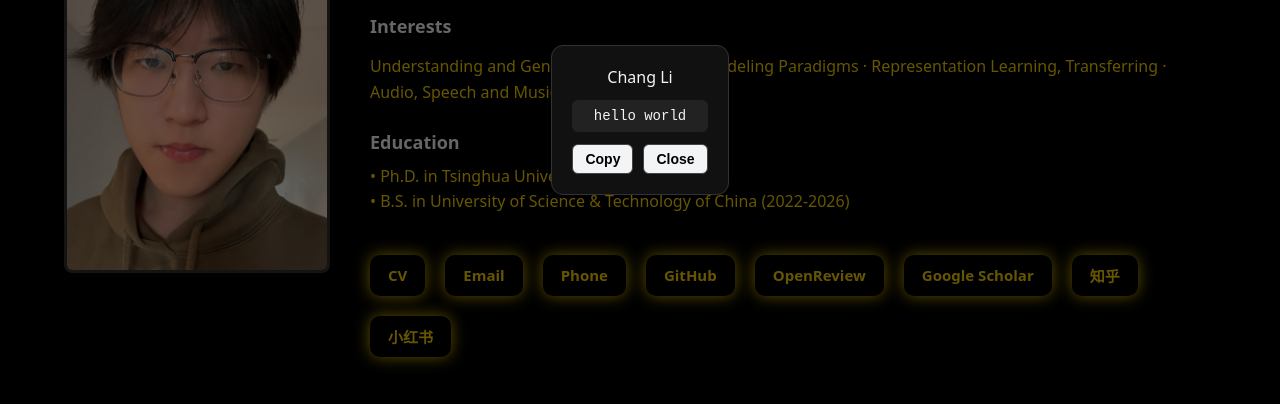
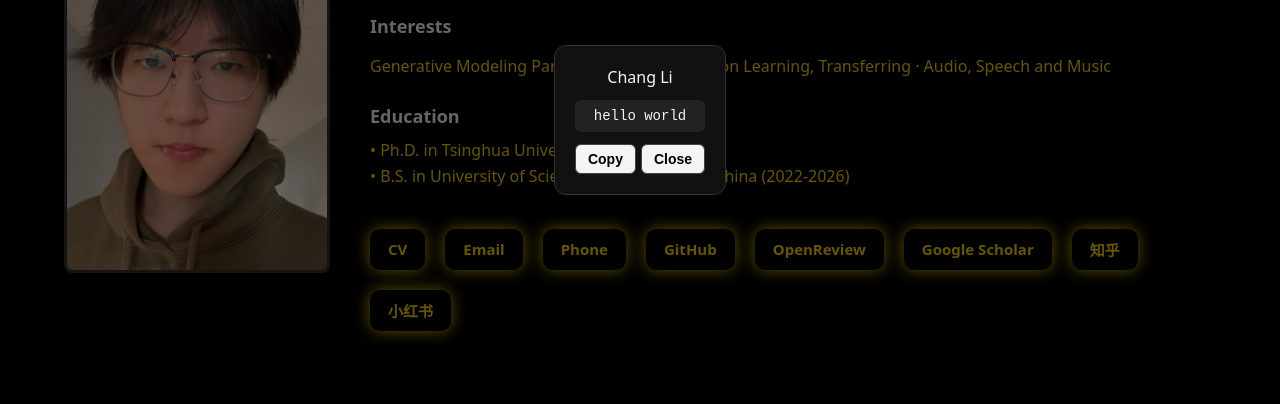
Before and after one commit to ivcylc/ivcylc.github.io, a plain HTML site: page index.html in a window 1280 px wide. Both pictures are taken after a click on the picture 197 px from the left and 376 px from the top of the page. Shown: the part 280-684 px from the top of the page. Drawn offline with Linux system fonts and the light colour scheme.

Commit message:
Update index.html

```diff
--- a/index.html
+++ b/index.html
@@ -131,7 +131,7 @@
     }
     .btn-row {
       display: flex;
-      gap: 10px;
+      gap: 5px;
       justify-content: center;
       margin-top: 12px;
     }
@@ -163,7 +163,7 @@
 
         <section>
           <h2>Interests</h2>
-          <p>Understanding and Generation · Generative Modeling Paradigms · Representation Learning, Transferring · Audio, Speech and Music</p>
+          <p>Generative Modeling Paradigms · Representation Learning, Transferring · Audio, Speech and Music</p>
         </section>
 
         <section>
```
